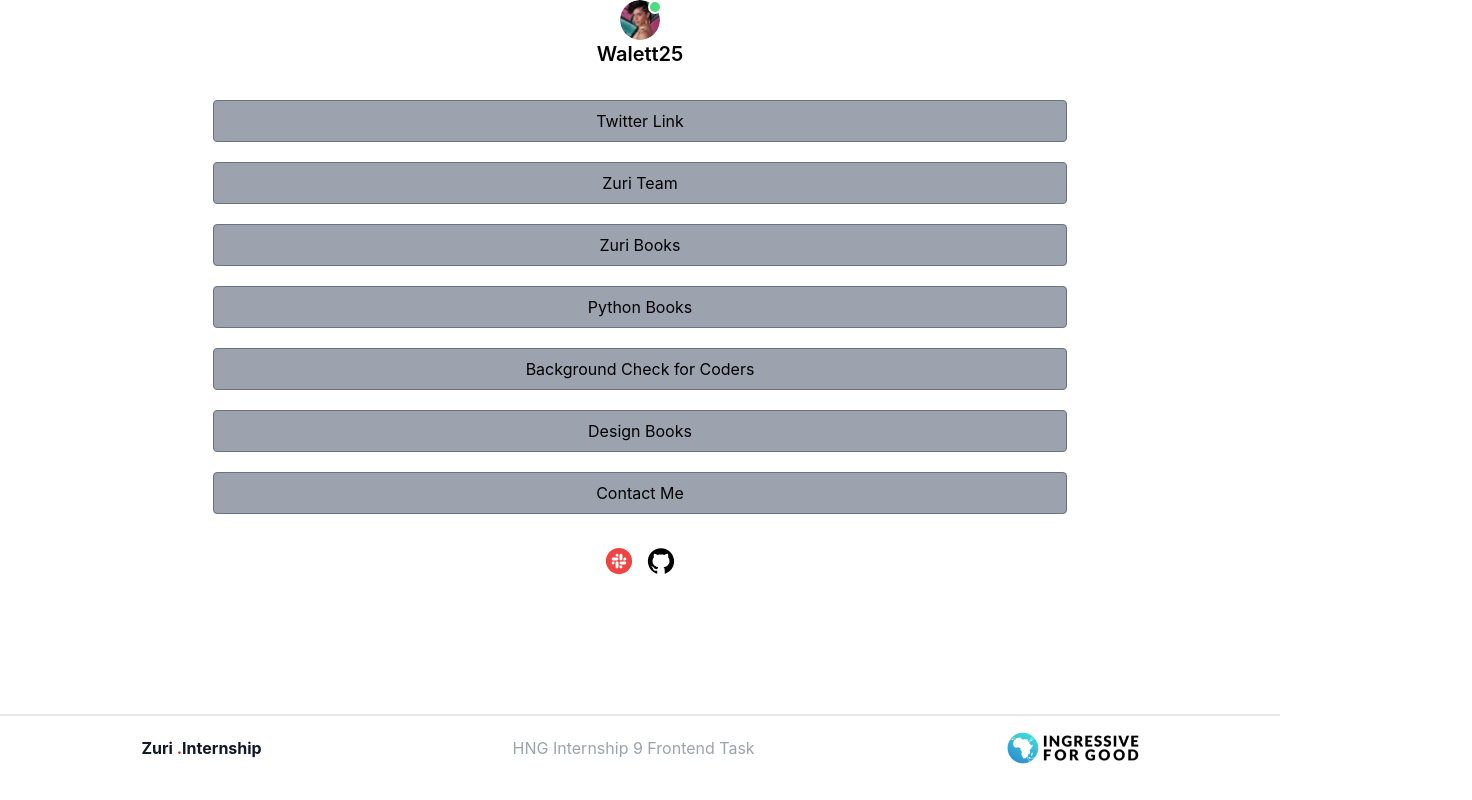
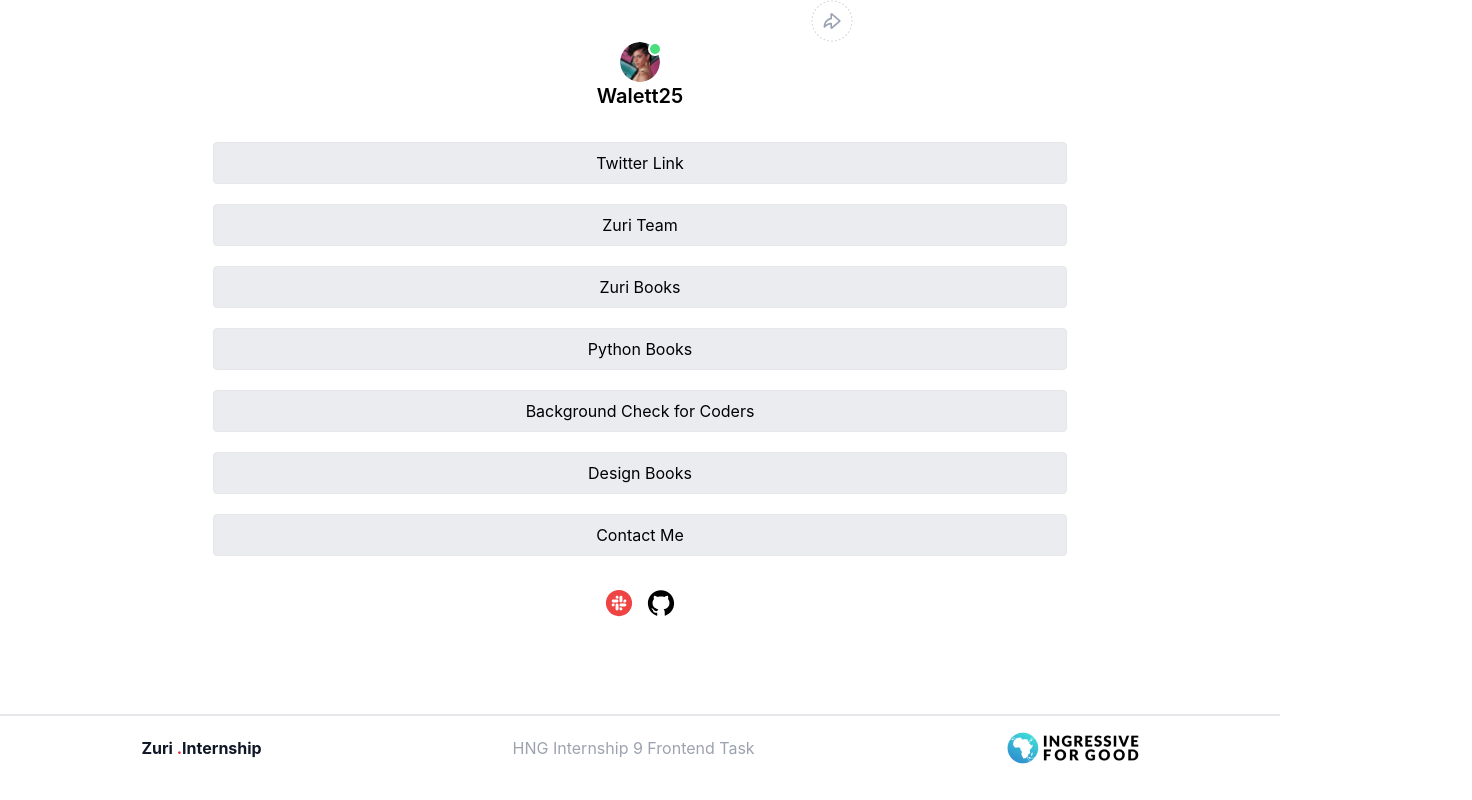
Before and after one commit to Rahdeg/webpage, a React (Create React App) app: page / in a window 1280 px wide. Shown: the whole page, 1472 px wide, since content can reach past the window. Built offline with nearby package versions, Linux system fonts and the light colour scheme.

Commit message:
style:fix color

```diff
--- a/src/components/Contact.jsx
+++ b/src/components/Contact.jsx
@@ -7,7 +7,7 @@
       <form class="bg-white  px-8 pt-6 pb-8 mb-4">
       <div className="flex flex-col gap-3 ">
       <h1 className=" text-3xl md:text-2xl font-bold  text-primary">Contact Me</h1>
-      <p className=" text-sm text-textColor tracking-wider">Hi there,contact me to ask me about anything you have in mind.</p>
+      <p className=" text-sm text-textColor tracking-wider">Hi   there,contact me to ask me about anything you have in mind.</p>
       </div>
         <div className="flex flex-col md:flex-row w-full gap-5 mt-6">
           <div className="mb-4">
--- a/src/components/Links.jsx
+++ b/src/components/Links.jsx
@@ -8,12 +8,12 @@
     {
         Linkdata && Linkdata.map((data,idx)=>(
           data.id === 'contact'?
-<Link to={data.site} className=' bg-gray-400 flex items-center justify-center hover:bg-gray-500 text-black py-2 px-4 border border-gray-500 hover:border-transparent rounded w-2/3'>
+<Link to={data.site} className=' bg-cartBg flex items-center justify-center hover:bg-gray-200 text-black py-2 px-4 border border-gray-200 hover:border-transparent rounded w-2/3'>
 <a href='#0' target="_blank" rel="noreferrer" key={idx} id={data.id}>{data.name}</a>
 </Link>
            :
     <a href={data.site} target="_blank" rel="noreferrer" key={idx} id={data.id}
-className=" bg-gray-400 flex items-center justify-center hover:bg-gray-500 text-black py-2 px-4 border border-gray-500 hover:border-transparent rounded w-2/3">{data.name}</a>
+className=" bg-cartBg flex items-center justify-center hover:bg-gray-300 text-black py-2 px-4 border border-gray-200 hover:border-transparent rounded w-2/3">{data.name}</a>
 
   ))
 
--- a/src/components/Profile.jsx
+++ b/src/components/Profile.jsx
@@ -1,11 +1,15 @@
 import React from 'react'
 import Image from '../assets/profile.png'
+import Menu from '../assets/_Avatar share button (1).png'
 
 const Profile = () => {
   return (
     <div className='flex flex-col items-center mb-8 '>
-    <div class="relative" id='profile__img'>
-    <img class="w-10 h-10 rounded-full" src={Image} alt=""/>
+    <div className='hidden md:flex  md:items-center md:justify-evenly md:ml-96  md:relative w-full h-full'>
+    <img src={Menu} alt=''/>
+    </div>
+    <div class="relative">
+    <img class="w-10 h-10 rounded-full" src={Image} alt="" id='profile__img'/>
     <span class="top-0 left-7 absolute  w-3.5 h-3.5 bg-green-400 border-2 border-white dark:border-gray-800 rounded-full"></span>
 </div>
     <p className='text-textBase text-xl text-black font-semibold' id='twitter' >Walett25</p>
--- a/tailwind.config.js
+++ b/tailwind.config.js
@@ -52,7 +52,7 @@
         cardOverlay: "rgba(256,256,256,0.4)",
         lighttextGray: "#9ca0ab",
         card: "rgba(256,256,256,0.8)",
-        cartBg: "#282a2c",
+        cartBg: "#EAECF0",
         cartItem: "#2e3033",
         cartTotal: "#343739",
         rowGb:"rgba(255,131,0,0.05)"
```
Also changed, not shown: src/assets/_Avatar share button (1).png (added).
